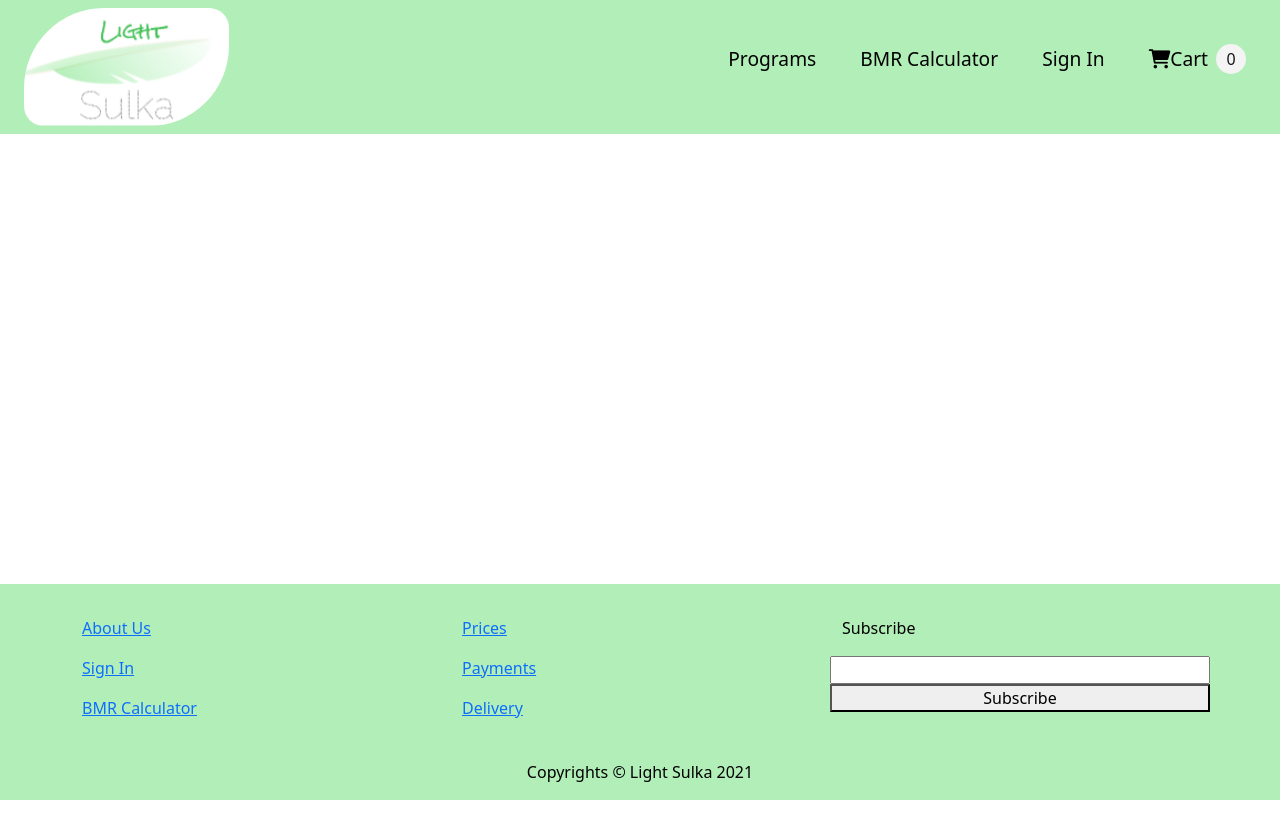
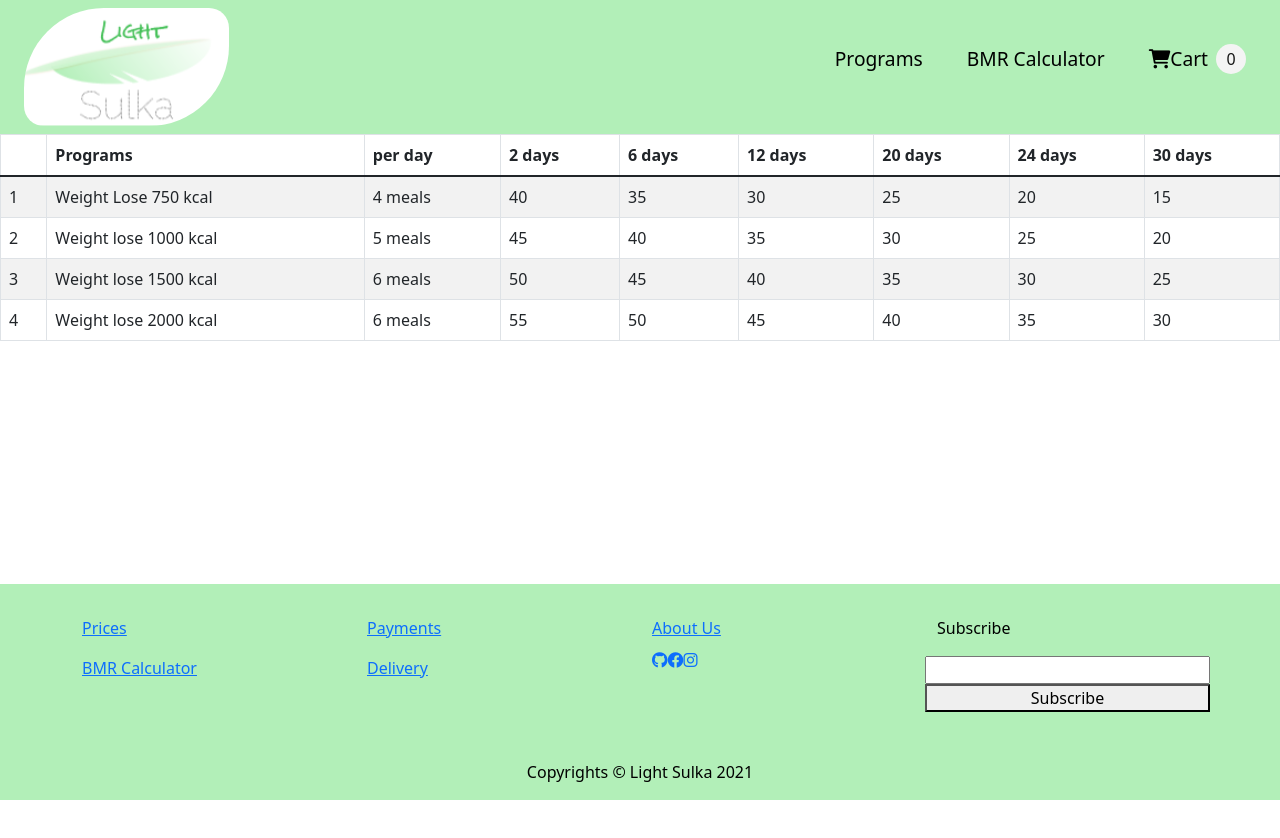
Before and after one commit to rajeevRuhaan/Light_Sulka, a React (Create React App) app in the folder frontend/: page /prices in a window 1280 px wide. Shown: the top 838 px of the page. Built offline with nearby package versions, Linux system fonts and the light colour scheme.

Commit message:
footer and program some changes

```diff
--- a/frontend/src/App.js
+++ b/frontend/src/App.js
@@ -15,7 +15,7 @@ import ProductsScreen from "./screens/ProductsScreen";
 import BRMcalculator from "./screens/BRMcalculator";
 
 import CartScreen from "./screens/CartScreen";
-import SigninScreen from "./screens/SigninScreen";
+import Prices from "./screens/Prices";
 import Delivery from "./screens/Delivery";
 import Payments from "./screens/Payments";
 
@@ -33,7 +33,7 @@ function App() {
           <Route exact path="/product/:id" component={ProductScreen} />
           <Route exact path="/programs" component={ProductsScreen} />
           <Route exact path="/calculator" component={BRMcalculator} />
-          <Route exact path="/signin" component={SigninScreen} />
+          <Route exact path="/prices" component={Prices} />
           <Route exact path="/cart" component={CartScreen} />
           <Route exact path="/delivery" component={Delivery} />
           <Route exact path="/payments" component={Payments} />
--- a/frontend/src/components/Footer.js
+++ b/frontend/src/components/Footer.js
@@ -1,3 +1,4 @@
+import "bootstrap/dist/css/bootstrap.min.css";
 import "./Footer.css";
 import React from "react";
 import Container from "react-bootstrap/Container";
@@ -12,10 +13,7 @@ const Footer = () => {
         <Row>
           <Col>
             <Row>
-              <Link to="/">About Us</Link>
-            </Row>
-            <Row>
-              <Link to="/signin">Sign In</Link>
+              <Link to="/prices">Prices</Link>
             </Row>
             <Row>
               <Link to="/calculator">BMR Calculator</Link>
@@ -23,14 +21,45 @@ const Footer = () => {
           </Col>
           <Col>
             <Row>
-              <Link to="/prices">Prices</Link>
-            </Row>
-            <Row>
               <Link to="/payments">Payments</Link>
             </Row>
             <Row>
               <Link to="/delivery">Delivery</Link>
             </Row>
+          </Col>
+          <Col>
+            <Row>
+              <Link to="/">About Us</Link>
+            </Row>
+            <div className="social-networks">
+              <a
+                target="_blank"
+                rel="noopener noreferrer"
+                href="https://github.com/Dariwka/Light_Sulka"
+                className="github"
+                title="our github"
+              >
+                <i class="fab fa-github" />
+              </a>
+              <a
+                href=""
+                className="facebook"
+                rel="noopener noreferrer"
+                target="_blank"
+                title="facebook"
+              >
+                <i class="fab fa-facebook" />
+              </a>
+              <a
+                href=""
+                className="instagram"
+                target="_blank"
+                rel="noopener noreferrer"
+                title="instagram"
+              >
+                <i class="fab fa-instagram" />
+              </a>
+            </div>
           </Col>
           <Col>
             <Row>
--- a/frontend/src/components/Navbar.js
+++ b/frontend/src/components/Navbar.js
@@ -32,11 +32,6 @@ const Navbar = ({ click }) => {
           </Link>
         </li>
         <li>
-          <Link to="/signin" className="cart__link">
-            Sign In
-          </Link>
-        </li>
-        <li>
           <Link to="/cart" className="cart__link">
             <i className="fas fa-shopping-cart"></i>
             Cart
--- /dev/null
+++ b/frontend/src/screens/Prices.js
@@ -0,0 +1,72 @@
+import React from "react";
+import Table from "react-bootstrap/Table";
+
+const Prices = () => {
+  return (
+    <>
+      <Table striped bordered hover>
+        <thead>
+          <tr>
+            <th></th>
+            <th>Programs</th>
+            <th>per day</th>
+            <th>2 days</th>
+            <th>6 days</th>
+            <th>12 days</th>
+            <th>20 days</th>
+            <th>24 days</th>
+            <th>30 days</th>
+          </tr>
+        </thead>
+        <tbody>
+          <tr>
+            <td>1</td>
+            <td>Weight Lose 750 kcal</td>
+            <td>4 meals</td>
+            <td>40</td>
+            <td>35</td>
+            <td>30</td>
+            <td>25</td>
+            <td>20</td>
+            <td>15</td>
+          </tr>
+          <tr>
+            <td>2</td>
+            <td>Weight lose 1000 kcal</td>
+            <td>5 meals</td>
+            <td>45</td>
+            <td>40</td>
+            <td>35</td>
+            <td>30</td>
+            <td>25</td>
+            <td>20</td>
+          </tr>
+          <tr>
+            <td>3</td>
+            <td>Weight lose 1500 kcal</td>
+            <td>6 meals</td>
+            <td>50</td>
+            <td>45</td>
+            <td>40</td>
+            <td>35</td>
+            <td>30</td>
+            <td>25</td>
+          </tr>
+          <tr>
+            <td>4</td>
+            <td>Weight lose 2000 kcal</td>
+            <td>6 meals</td>
+            <td>55</td>
+            <td>50</td>
+            <td>45</td>
+            <td>40</td>
+            <td>35</td>
+            <td>30</td>
+          </tr>
+        </tbody>
+      </Table>
+    </>
+  );
+};
+
+export default Prices;
--- a/frontend/src/screens/ProductScreen.css
+++ b/frontend/src/screens/ProductScreen.css
@@ -82,7 +82,6 @@
 .right__info p {
   padding: 1rem;
   font-size: 0.8rem;
-  display: grid;
   grid-template-columns: repeat(2, 1fr);
 }
 
--- a/frontend/src/screens/ProductScreen.js
+++ b/frontend/src/screens/ProductScreen.js
@@ -32,22 +32,10 @@ const ProductScreen = ({ match, history }) => {
     }
   }, [dispatch, match, product]);
 
-  /* const [dataPrice] = useState([product.prices]);
-  console.log(dataPrice); */
-
   const addToCartHandler = () => {
     dispatch(addToCart(product._id, qty, total));
     history.push(`/cart`);
   };
-
-  // const getNumber = () => {
-  //   let idPirces = document.querySelectorAll('input[id="idPirce"]');
-  //   for (let i = 0; i < idPirces.length; i++) {
-  //     let num = idPirces[i].value;
-  //     idPirces[i].parentElement.children[2].innerHTML = num;
-  //   }
-  // };
-
   return (
     <div className="productscreen">
       {loading ? (
@@ -80,15 +68,22 @@ const ProductScreen = ({ match, history }) => {
                       id={item.id}
                       onClick={() => showData(item)}
                     >
-                      <span>{item.price} €/ per day </span>(
-                      <strong>{item.days} days </strong>)
+                      <span className="price_perday">
+                        <i class="fas fa-euro-sign">{item.price} </i>/ per day
+                      </span>
+                      <br />
+                      <span>
+                        <strong>{item.days} days </strong>
+                      </span>
                     </button>
                   ))}
               </div>
-              <p>{product.additionalInfo}</p>
-              <p>Price: {active.price} €</p>
-              <p>Days: {active.days} days</p>
-              <p>Total: {total} €</p>
+              <p>
+                {product.additionalInfo} for {active.price} €
+              </p>
+              <p>
+                Total {active.days} days: {total} €
+              </p>
               <p>
                 Qty
                 <select
```
Also changed, not shown: frontend/src/components/Prices.js (deleted, +0 -14 lines), 1 other file (tests, documents, lock files or other folders).
